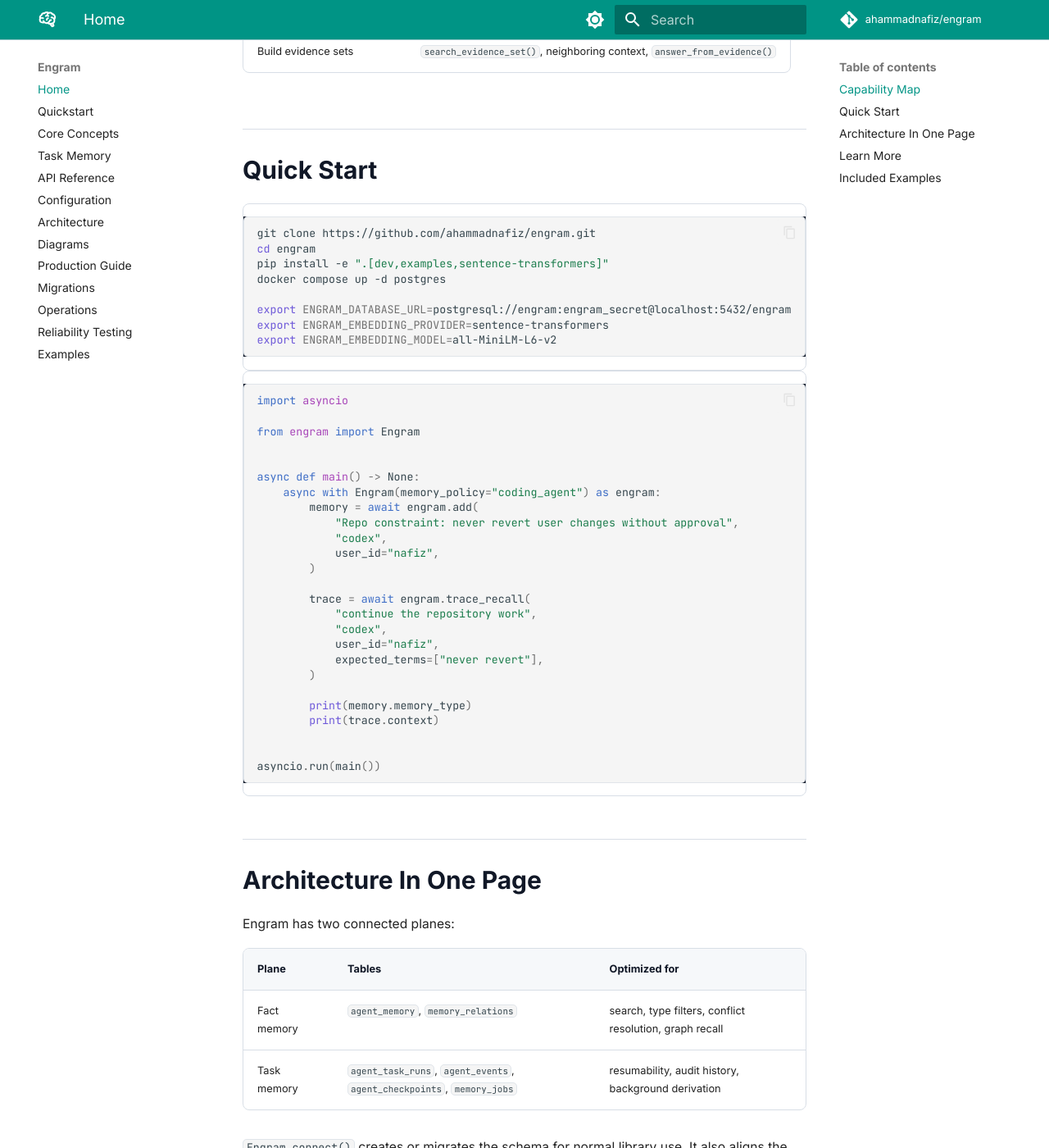
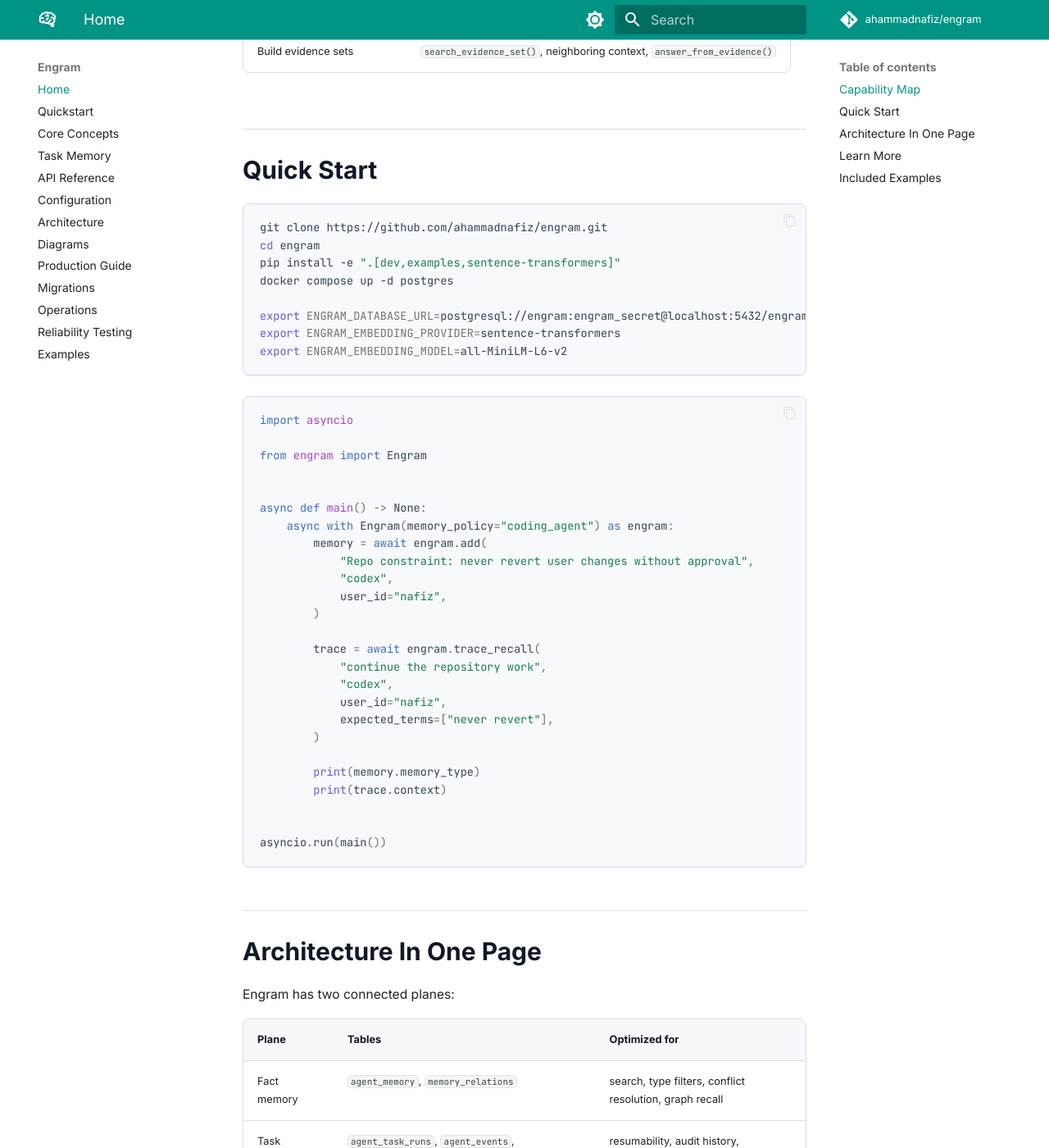
Before and after one commit to ahammadnafiz/engram, an MkDocs documentation site: the page built from docs/index.md, in a window 1280 px wide and 1400 px high, scrolled down 1486 px. Shown: the whole window at 82% size. Built offline with MkDocs 1.6.1 and Material for MkDocs 9.7.7, drawn with Linux system fonts in a browser that asks for light colours; comment, search, counter and statistics services are not loaded.

Commit message:
docs: refine code block styling

```diff
--- a/docs/stylesheets/extra.css
+++ b/docs/stylesheets/extra.css
@@ -8,7 +8,10 @@
   --engram-accent-strong: #065f55;
   --engram-green: #2f8f46;
   --engram-amber: #b26b00;
-  --engram-code-bg: #111827;
+  --engram-code-panel: #f7f9fc;
+  --engram-code-border: #d4dce8;
+  --engram-code-text: #34434f;
+  --engram-code-muted: #7a8794;
   --md-primary-fg-color: #0f766e;
   --md-accent-fg-color: #2f8f46;
   --md-typeset-a-color: #087f70;
@@ -25,7 +28,10 @@
   --engram-accent-strong: #99f6e4;
   --engram-green: #86efac;
   --engram-amber: #fbbf24;
-  --engram-code-bg: #0b1120;
+  --engram-code-panel: #101827;
+  --engram-code-border: #2a3749;
+  --engram-code-text: #d9e2ec;
+  --engram-code-muted: #8795a8;
   --md-primary-fg-color: #0f766e;
   --md-accent-fg-color: #86efac;
   --md-typeset-a-color: #5eead4;
@@ -103,13 +109,59 @@
 }
 
 .md-typeset .highlight {
-  border: 1px solid var(--engram-border);
+  background: var(--engram-code-panel);
+  border: 1px solid var(--engram-code-border);
   border-radius: 8px;
-  box-shadow: none;
+  box-shadow: 0 1px 2px rgba(15, 23, 42, 0.04);
+  margin: 1rem 0 1.25rem;
+  overflow: hidden;
+  position: relative;
 }
 
 .md-typeset .highlight pre {
-  background: var(--engram-code-bg);
+  background: transparent !important;
+  margin: 0;
+  padding: 0.9rem 1rem;
+  scrollbar-color: var(--engram-code-muted) transparent;
+  scrollbar-width: thin;
+}
+
+.md-typeset .highlight pre > code {
+  background: transparent !important;
+  border: 0;
+  border-radius: 0;
+  color: var(--engram-code-text);
+  display: block;
+  font-size: 0.68rem;
+  line-height: 1.58;
+  min-width: max-content;
+  padding: 0;
+}
+
+.md-typeset .highlight pre code a {
+  color: inherit;
+}
+
+.md-typeset .highlight:hover {
+  border-color: color-mix(in srgb, var(--engram-accent) 45%, var(--engram-code-border));
+}
+
+.md-typeset .highlight .md-clipboard,
+.md-typeset .highlight button.md-clipboard {
+  background: color-mix(in srgb, var(--engram-panel) 82%, transparent);
+  border: 1px solid var(--engram-code-border);
+  border-radius: 6px;
+  color: var(--engram-code-muted);
+  height: 1.7rem;
+  right: 0.45rem;
+  top: 0.45rem;
+  width: 1.7rem;
+}
+
+.md-typeset .highlight .md-clipboard:hover,
+.md-typeset .highlight button.md-clipboard:hover {
+  background: var(--engram-panel);
+  color: var(--engram-accent-strong);
 }
 
 .md-typeset .admonition,
```
